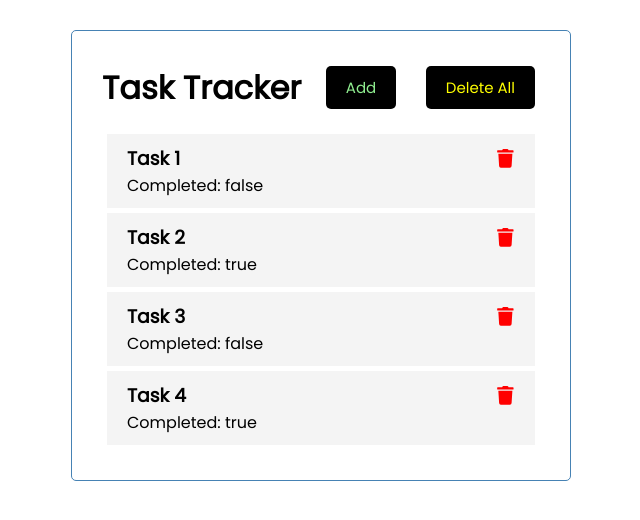
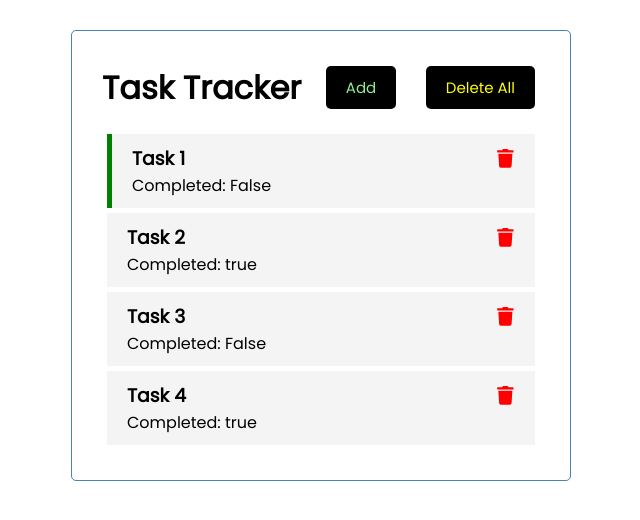
Before and after one commit to ritzy192/Task-Tracker-React-App, a React (Create React App) app: page / in a window 1280 px wide. Shown: the top 520 px of the page, without its empty margins (319-959 px from the left). Built offline with nearby package versions, Linux system fonts and the light colour scheme.

Commit message:
added toggle reminder functionality

```diff
--- a/src/App.js
+++ b/src/App.js
@@ -9,34 +9,53 @@
         id:'1',
         title:'Task 1',
         description: 'This is task 1',
-        completed: 'false'
+        completed: 'False',
+        reminder: true
     },
     {
         id:'2',
         title:'Task 2',
         description: 'This is task 2',
-        completed: 'true'
+        completed: 'true',
+        reminder: false
     },
     {
         id:'3',
         title:'Task 3',
         description: 'This is task 3',
-        completed: 'false'
+        completed: 'False',
+        reminder: false
     },
     {
         id:'4',
         title:'Task 4',
         description: 'This is task 4',
-        completed: 'true'
+        completed: 'true',
+        reminder: false
     }])
+
     //Delete Task
     const deleteTask = (id) => {
       setTasks(tasks.filter((task)=>task.id !==id))
     }
+
+    //Toggle reminder
+    const toggleReminder = (id) => {
+      setTasks(
+        tasks.map((task) => {
+          return task.id ===id ? { ...task,reminder: !task.reminder} : task
+        })
+      )
+    }
   return (
     <div className='container'>
         <Header/>
-        {tasks.length> 0 ? <Tasks tasks= {tasks} onDelete={deleteTask}/>: 'No Tasks To Show'}
+        {tasks.length> 0 ?
+          <Tasks
+            tasks= {tasks}
+            onDelete={deleteTask}
+            onToggle = {toggleReminder}
+            />: 'No Tasks To Show'}
     </div>
   );
 }
--- a/src/components/Task.js
+++ b/src/components/Task.js
@@ -1,8 +1,9 @@
 import {FaTrash} from 'react-icons/fa'
 
-const Task = ({task, onDelete}) => {
+const Task = ({task, onDelete, onToggle}) => {
   return (
-    <div className="task">
+    <div className={`task ${task.reminder ? 'reminder' : ''}`}
+        onDoubleClick={()=>onToggle(task.id)}>
         <h3>
             {task.title}
             <FaTrash
--- a/src/components/Tasks.js
+++ b/src/components/Tasks.js
@@ -1,9 +1,14 @@
 import Task from './Task'
-const Tasks = ({tasks, onDelete}) => {
+const Tasks = ({tasks, onDelete, onToggle}) => {
     return (
         <>
-            {tasks.map((task)=>{
-                return <Task key={task.id} task={task} onDelete={onDelete}/>
+            {
+            tasks.map((task)=>{
+                return <Task
+                        key={task.id}
+                        task={task}
+                        onDelete={onDelete}
+                        onToggle={onToggle}/>
             })}
         </>
     )
```
